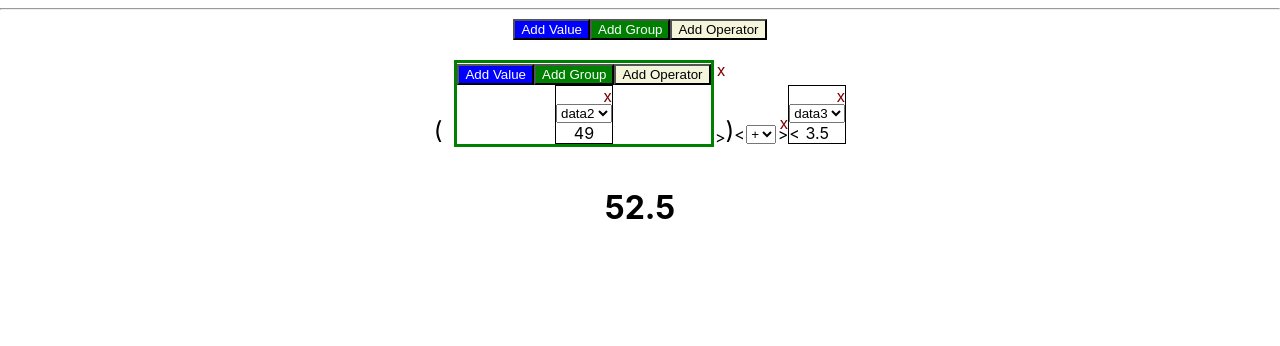
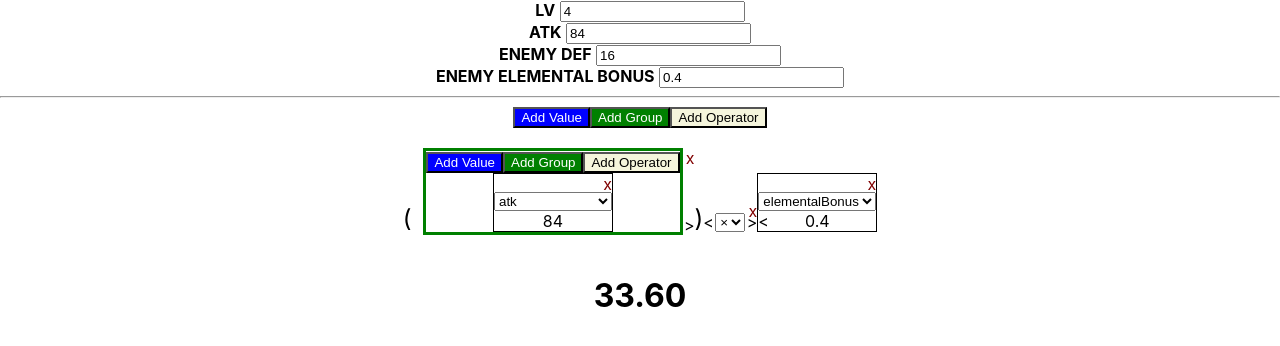
Before and after one commit to sigonasr2/EquationsBuilder, a React (Create React App) app in the folder equations/: page / in a window 1280 px wide. Shown: the top 346 px of the page. Built offline with nearby package versions, Linux system fonts and the light colour scheme.

Commit message:
Include editable values

```diff
--- a/equations/src/App.js
+++ b/equations/src/App.js
@@ -107,7 +107,7 @@ function EquationValue(p) {
 
 function Equation(p) {
 	const {data} = p
-	const [equation,setEquation]=useState([["data2"],"+","data3"])
+	const [equation,setEquation]=useState([["atk"],"×","elementalBonus"])
 
 	function SolveEquation(eq) {
 		var newEq = [...eq]
@@ -170,22 +170,43 @@ function Equation(p) {
 		{equation.map((eq,i)=>Array.isArray(eq)?<EquationGroup equation={equation} setEquation={setEquation} data={data} arr={eq} key={i} id={i}/>:eq==="×"||eq==="-"||eq==="+"||eq==="÷"?<EquationOperator equation={equation} setEquation={setEquation} data={data} operator={eq} key={i} id={i}/>:<EquationValue equation={equation} setEquation={setEquation} data={data} val={eq} key={i} id={i}/>)}
 
 		<br/><br/>
-		<h1>{SolveEquation(equation)}</h1>
+		<h1>{SolveEquation(equation).toFixed(2)}</h1>
+	</>
+}
+
+function EditBox(p) {
+	const {val,setVal} = p
+
+	const [v,setV] = useState(val)
+
+	useEffect(()=>{
+		setVal(v)
+	},[v])
+
+	return <input type="text" value={v} defaultValue={val} onChange={(ev)=>{setV(ev.currentTarget.value)}}/>
+}
+
+function ValueEditor(p) {
+	const {lv,setLv,atk,setAtk,def,setDef,elementalBonus,setElementalBonus} = p
+
+	return <><b>LV</b> <EditBox val={lv} setVal={setLv}/><br/>
+	<b>ATK</b> <EditBox val={atk} setVal={setAtk}/><br/>
+	<b>ENEMY DEF</b> <EditBox val={def} setVal={setDef}/><br/>
+	<b>ENEMY ELEMENTAL BONUS</b> <EditBox val={elementalBonus} setVal={setElementalBonus}/><br/>
 	</>
 }
 
 function App() {
-	const fieldData = {
-		data1:84,
-		data2:49,
-		data3:3.5,
-		data4:67
-	}
+	const [lv,setLv] = useState(4)
+	const [atk,setAtk] = useState(84)
+	const [def,setDef] = useState(16)
+	const [elementalBonus,setElementalBonus] = useState(0.4)
 
   return (
     <div className="App">
+		<ValueEditor lv={lv} setLv={setLv} atk={atk} setAtk={setAtk} def={def} setDef={setDef} elementalBonus={elementalBonus} setElementalBonus={setElementalBonus}/>
 		<hr/>
-		<Equation data={fieldData}/>
+		<Equation data={{lv:lv,atk:atk,def:def,elementalBonus:elementalBonus}}/>
     </div>
   );
 }
```
